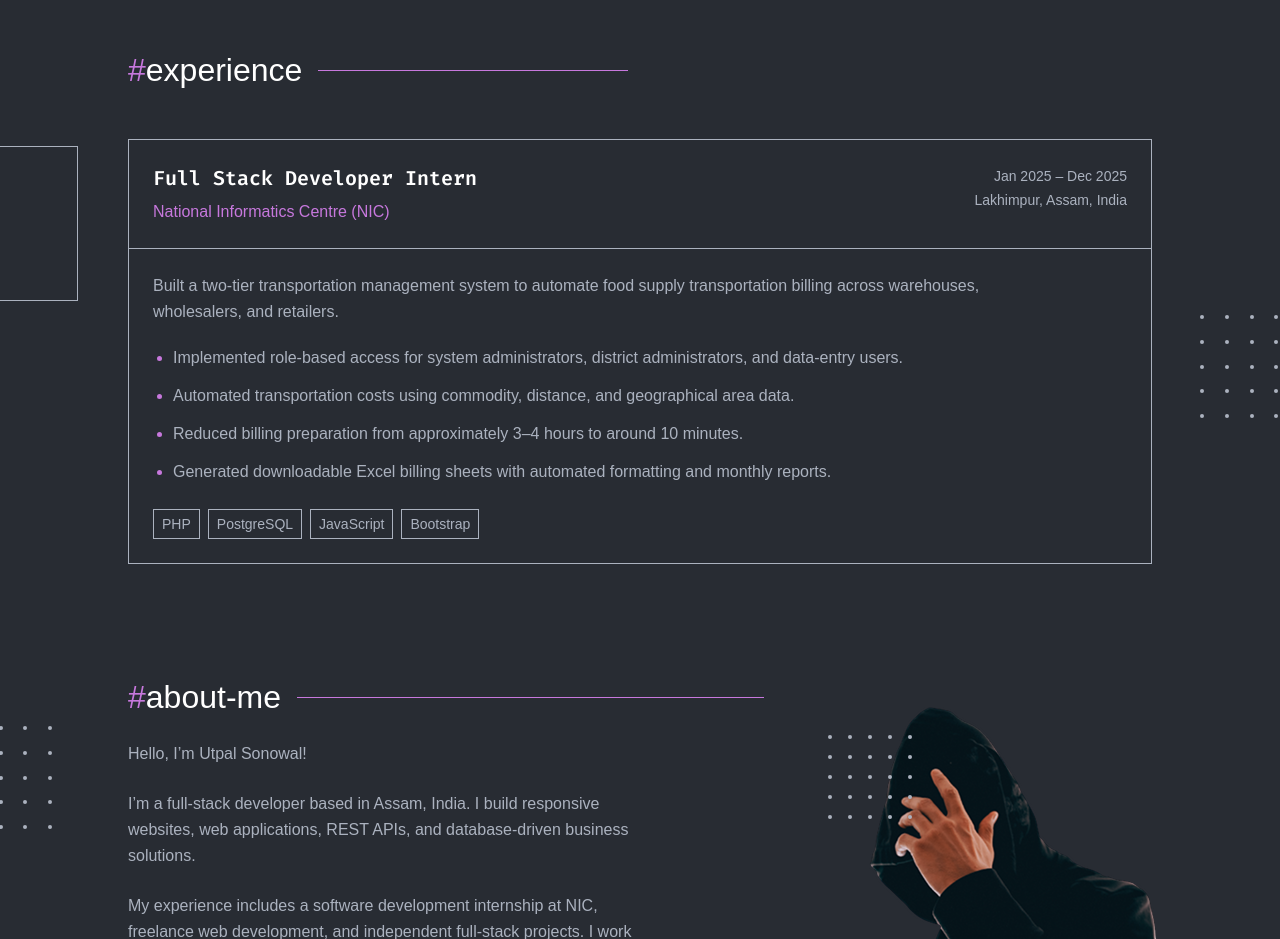
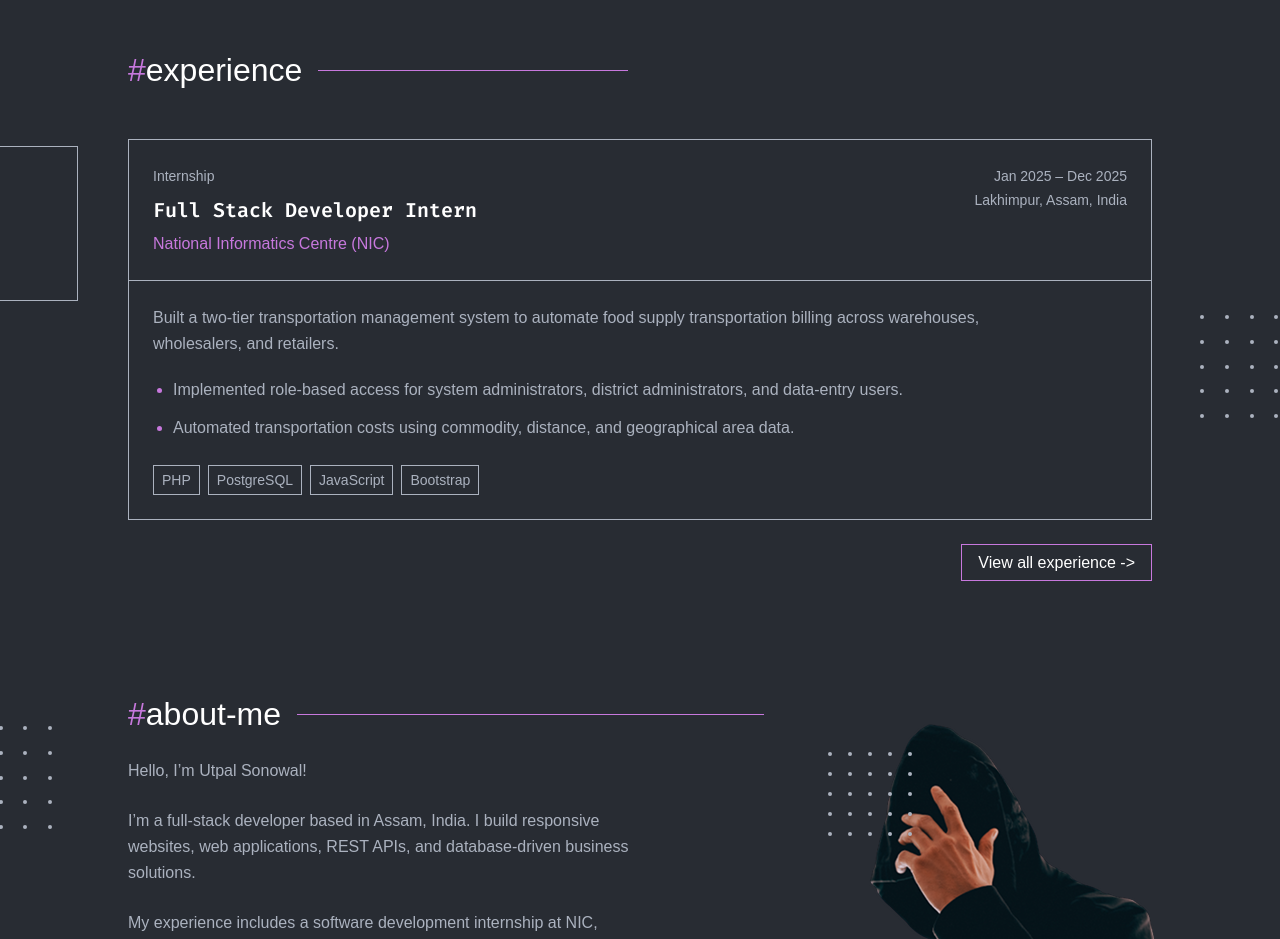
Before and after one commit to Utpalsonowal7/portfolio-website, a Next.js app: page / in a window 1280 px wide. Shown: the part 2040-2979 px from the top of the page. Built offline with nearby package versions, Linux system fonts and the light colour scheme; a web font is replaced by a local one.

Commit message:
Add separate experience page with reusable role data and homepage preview

```diff
--- /dev/null
+++ b/app/experience/page.tsx
@@ -0,0 +1,31 @@
+import type { Metadata } from "next";
+import { Background } from "@/components/background";
+import { container, OutlineButton, PageTitle } from "@/components/design";
+import { ExperienceCard } from "@/components/experience-card";
+import { experiences } from "@/lib/experience";
+
+export const metadata: Metadata = {
+  title: "Experience",
+  description: "Utpal Sonowal’s professional experience, internships, and freelance work in full-stack development.",
+};
+
+export default function ExperiencePage() {
+  return (
+    <main id="main-content" className="relative">
+      <Background />
+      <div className={`${container} relative pb-24 md:pb-32`}>
+        <PageTitle name="experience" description="Where I’ve worked and what I’ve built" />
+        <section aria-labelledby="work-history-title" className="mt-12">
+          <h2 id="work-history-title" className="mb-6 text-2xl font-medium"><span className="text-primary">#</span>work-history</h2>
+          <div className="space-y-6">
+            {experiences.map(experience => <ExperienceCard key={experience.id} experience={experience} />)}
+          </div>
+        </section>
+        <div className="mt-12 flex flex-wrap gap-4">
+          <OutlineButton href="/projects">View projects -&gt;</OutlineButton>
+          <OutlineButton href="/contacts" secondary>Contact me</OutlineButton>
+        </div>
+      </div>
+    </main>
+  );
+}
--- a/app/page.tsx
+++ b/app/page.tsx
@@ -1,3 +1,5 @@
+import { ExperienceCard } from "@/components/experience-card";
+import { experiences } from "@/lib/experience";
 import Link from "next/link";
 import {
      AboutCopy,
@@ -187,34 +189,14 @@ export default function Home() {
                          <SectionHeading line className="max-w-[500px]">
                               <span id="experience-title">experience</span>
                          </SectionHeading>
-                         <article className="mt-8 border border-gray md:mt-12">
-                              <div className="flex flex-col gap-3 border-b border-gray p-5 sm:flex-row sm:items-start sm:justify-between sm:p-6">
-                                   <div>
-                                        <h3 className="text-xl font-semibold text-white">Full Stack Developer Intern</h3>
-                                        <p className="mt-2 text-base text-primary">National Informatics Centre (NIC)</p>
-                                   </div>
-                                   <div className="shrink-0 text-sm leading-6 text-gray sm:text-right">
-                                        <p>Jan 2025 – Dec 2025</p>
-                                        <p>Lakhimpur, Assam, India</p>
-                                   </div>
-                              </div>
-                              <div className="p-5 sm:p-6">
-                                   <p className="max-w-[850px] text-base leading-[26px] text-gray">
-                                        Built a two-tier transportation management system to automate food supply transportation billing across warehouses, wholesalers, and retailers.
-                                   </p>
-                                   <ul className="mt-5 list-disc space-y-3 pl-5 text-base leading-[26px] text-gray marker:text-primary">
-                                        <li>Implemented role-based access for system administrators, district administrators, and data-entry users.</li>
-                                        <li>Automated transportation costs using commodity, distance, and geographical area data.</li>
-                                        <li>Reduced billing preparation from approximately 3–4 hours to around 10 minutes.</li>
-                                        <li>Generated downloadable Excel billing sheets with automated formatting and monthly reports.</li>
-                                   </ul>
-                                   <ul aria-label="Technologies used" className="mt-6 flex flex-wrap gap-2">
-                                        {["PHP", "PostgreSQL", "JavaScript", "Bootstrap"].map(technology => (
-                                             <li key={technology} className="border border-gray px-2 py-1 text-sm text-gray">{technology}</li>
-                                        ))}
-                                   </ul>
-                              </div>
-                         </article>
+                         <div className="mt-8 space-y-4 md:mt-12">
+                              {experiences.slice(0, 1).map(experience => (
+                                   <ExperienceCard key={experience.id} experience={experience} compact />
+                              ))}
+                         </div>
+                         <div className="mt-6 flex justify-end">
+                              <OutlineButton href="/experience">View all experience -&gt;</OutlineButton>
+                         </div>
                     </section>
 
                     <section
--- /dev/null
+++ b/components/experience-card.tsx
@@ -0,0 +1,28 @@
+import type { Experience } from "@/lib/experience";
+
+export function ExperienceCard({ experience, compact = false }: { experience: Experience; compact?: boolean }) {
+  return (
+    <article className="border border-gray">
+      <div className="flex flex-col gap-3 border-b border-gray p-5 sm:flex-row sm:items-start sm:justify-between sm:p-6">
+        <div>
+          <span className="text-sm text-gray">{experience.type}</span>
+          <h3 className="mt-2 text-xl font-semibold text-white">{experience.role}</h3>
+          <p className="mt-2 text-base text-primary">{experience.organization}</p>
+        </div>
+        <div className="shrink-0 text-sm leading-6 text-gray sm:text-right">
+          <p>{experience.startDate} – {experience.endDate || "Present"}</p>
+          <p>{experience.location}</p>
+        </div>
+      </div>
+      <div className="p-5 sm:p-6">
+        <p className="max-w-[850px] text-base leading-[26px] text-gray">{experience.description}</p>
+        <ul className="mt-5 list-disc space-y-3 pl-5 text-base leading-[26px] text-gray marker:text-primary">
+          {(compact ? experience.highlights.slice(0, 2) : experience.highlights).map(highlight => <li key={highlight}>{highlight}</li>)}
+        </ul>
+        <ul aria-label="Technologies used" className="mt-6 flex flex-wrap gap-2">
+          {experience.technologies.map(technology => <li key={technology} className="border border-gray px-2 py-1 text-sm text-gray">{technology}</li>)}
+        </ul>
+      </div>
+    </article>
+  );
+}
--- a/components/header.tsx
+++ b/components/header.tsx
@@ -12,7 +12,7 @@ const links = [
      { href: "/", label: "home" },
      { href: "/projects", label: "works" },
      { href: "/skills", label: "skills" },
-     { href: "/#experience", label: "experience" },
+     { href: "/experience", label: "experience" },
      { href: "/about", label: "about-me" },
      { href: "/contacts", label: "contacts" },
 ];
--- /dev/null
+++ b/lib/experience.ts
@@ -0,0 +1,33 @@
+export type Experience = {
+  id: string;
+  role: string;
+  organization: string;
+  type: "Full-time" | "Part-time" | "Internship" | "Freelance" | "Contract" | "Volunteer";
+  startDate: string;
+  endDate?: string; // Leave empty for a current role.
+  location: string;
+  description: string;
+  highlights: string[];
+  technologies: string[];
+};
+
+// Add future roles here, newest first. Both pages use this list.
+export const experiences: Experience[] = [
+  {
+    id: "nic-internship",
+    role: "Full Stack Developer Intern",
+    organization: "National Informatics Centre (NIC)",
+    type: "Internship",
+    startDate: "Jan 2025",
+    endDate: "Dec 2025",
+    location: "Lakhimpur, Assam, India",
+    description: "Built a two-tier transportation management system to automate food supply transportation billing across warehouses, wholesalers, and retailers.",
+    highlights: [
+      "Implemented role-based access for system administrators, district administrators, and data-entry users.",
+      "Automated transportation costs using commodity, distance, and geographical area data.",
+      "Reduced billing preparation from approximately 3–4 hours to around 10 minutes.",
+      "Generated downloadable Excel billing sheets with automated formatting and monthly reports.",
+    ],
+    technologies: ["PHP", "PostgreSQL", "JavaScript", "Bootstrap"],
+  },
+];
```
Also changed, not shown: 1 other file (tests, documents, lock files or other folders).
